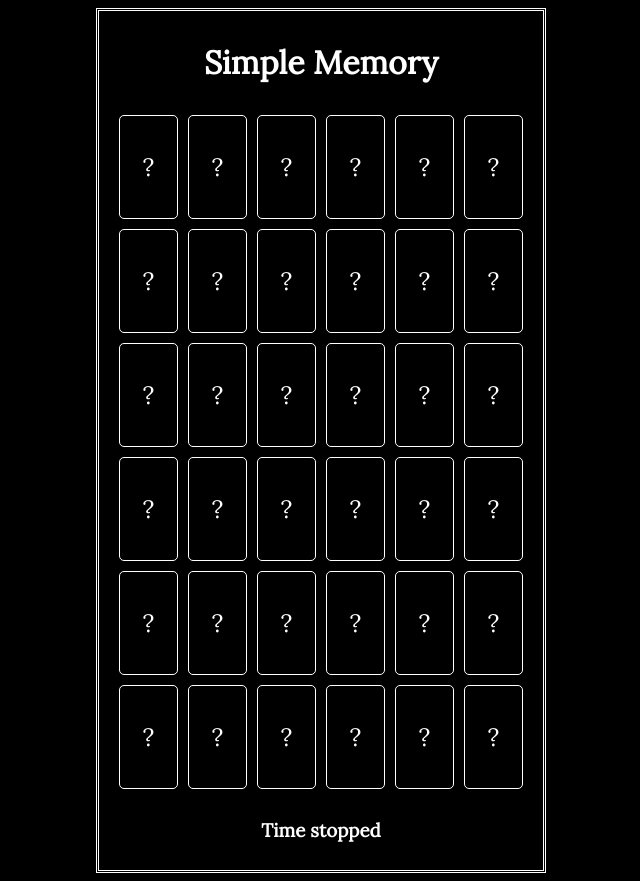
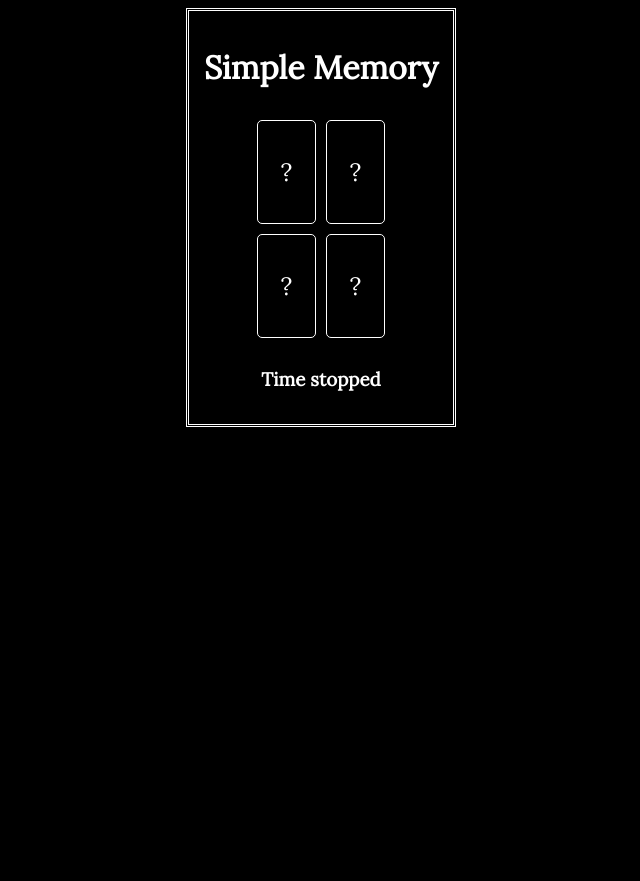
Before and after one commit to Jcuperus/simple-memory, a website with bundled scripts: page index.html in a window 1280 px wide. Shown: the whole page, without its empty margins (319-959 px from the left). After the commit the page ends 800 px from the top, so only its background shows below. Built offline with nearby package versions, Linux system fonts and the light colour scheme.

Commit message:
Memory refactor

```diff
--- a/js/main.js
+++ b/js/main.js
@@ -1,6 +1,4 @@
-import { memory } from "./modules/memory.js";
-import { timer } from "./modules/timer.js";
+import { Memory } from "./modules/memory.js";
+// import { timer } from "./modules/timer.js";
 
-memory.initialize('#memory');
-timer.initialize("#timer");
-// timer.startTimer();
+const memory = new Memory(document.querySelector("#memory"), 2);
--- a/js/modules/memory.js
+++ b/js/modules/memory.js
@@ -1,85 +1,136 @@
 import { generateAlphabetArray, shuffleArray } from "./utils.js";
 
-export const memory = (() => {
-    'use strict';
+export class Memory {
+    CARD_HIDE_DELAY = 3000;
 
-    const CARD_ACTIVE_CLASS = 'active';
-    const CARD_FOUND_CLASS = 'found'
+    tableElement;
+    gridSize;
+    cardGrid = [];
+    selectedCard;
 
-    let gridSize = 6;
-    let defaultCardSymbol = '?';
-    let memoryTable;
-    let selectedCard;
-    let letterGrid = [];
+    constructor(tableElement, gridSize) {
+        this.tableElement = tableElement;
+        this.gridSize = gridSize;
 
-    function initializeTable(letters) {
-        for (let y = 0; y < gridSize; y++) {
-            letterGrid[y] = [];
-            let row = document.createElement('tr');
-
-            for (let x = 0; x < gridSize; x++) {
-                let letter = letters.pop();
-                letterGrid[y][x] = letter;
-
-                let col = document.createElement('td');
-                col.innerText = defaultCardSymbol;
-                row.appendChild(col);
-            }
-
-            memoryTable.appendChild(row);
-        }
+        const letters = this.generateLetterList();
+        this.createCardGrid(letters);
     }
 
-    function onCardSelected() {
-        showCardLetter(this);
-
-        if (selectedCard) {
-            if (!cardsAreSame(this, selectedCard)) {
-                if (cardsMatch(this, selectedCard)) {
-                    this.classList.add(CARD_FOUND_CLASS);
-                    selectedCard.classList.add(CARD_FOUND_CLASS);
-                }
-
-                this.classList.remove(CARD_ACTIVE_CLASS);
-                selectedCard.classList.remove(CARD_ACTIVE_CLASS);
-            }
-
-            selectedCard = null;
-        } else {
-            selectedCard = this;
-        }
-
-        this.classList.add(CARD_ACTIVE_CLASS);
-    }
-
-    function showCardLetter(card) {
-        const letter = letterGrid[card.parentElement.rowIndex][card.cellIndex];
-        card.innerText = letter;
-    }
-
-    function cardsAreSame(card, otherCard) {
-        return card.parentElement.rowIndex == otherCard.parentElement.rowIndex && card.cellIndex == otherCard.cellIndex;
-    }
-
-    function cardsMatch(card, otherCard) {
-        return letterGrid[card.parentElement.rowIndex][card.cellIndex] == letterGrid[otherCard.parentElement.rowIndex][otherCard.cellIndex];
-    }
-
-    function getLetters() {
-        let letters = generateAlphabetArray(gridSize * gridSize / 2);
+    generateLetterList() {
+        let letters = generateAlphabetArray(this.gridSize * this.gridSize / 2);
         letters = letters.concat(letters);
         return shuffleArray(letters);
     }
 
-    return {
-        initialize: (selector) => {
-            memoryTable = document.querySelector(selector);
-            initializeTable(getLetters());
+    createCardGrid(letters) {
+        for (let y = 0; y < this.gridSize; y++) {
+            this.cardGrid[y] = [];
+            let row = document.createElement('tr');
 
-            const cardElements = document.querySelectorAll(selector + ' td');
-            for (let cardElement of cardElements) {
-                cardElement.addEventListener('click', onCardSelected);
+            for (let x = 0; x < this.gridSize; x++) {
+                let card = new Card(document.createElement('td'), letters.pop());
+                card.addClickHandler(this.onCardClicked.bind(this));
+                this.cardGrid[y][x] = card;
+                row.appendChild(card.getElement());
+            }
+
+            this.tableElement.appendChild(row);
+        }
+    }
+
+    onCardClicked(card) {
+        if (!card.isFound()) {
+            if (this.selectedCard) {
+                if (this.selectedCard != card) {
+                    card.show();
+
+                    if (this.selectedCard.isEqual(card)) {
+                        // Cards match
+                        this.selectedCard.markFound();
+                        card.markFound();
+                    } else {
+                        this.selectedCard.hide(this.CARD_HIDE_DELAY);
+                        card.hide(this.CARD_HIDE_DELAY);
+                    }
+
+                    this.selectedCard = null;
+                }
+            } else {
+                card.show();
+                this.selectedCard = card;
+            }
+
+            if (this.hasWon()) {
+                console.log("Congratulations. You played yourself.");
             }
         }
-    };
-})();
+    }
+
+    hasWon() {
+        for (let row of this.cardGrid) {
+            for (let card of row) {
+                if (!card.isFound()) {
+                    return false;
+                }
+            }
+        }
+
+        return true;
+    }
+}
+
+export class Card {
+    CARD_ACTIVE_CLASS = 'active';
+    CARD_FOUND_CLASS = 'found';
+
+    found = false;
+    defaultLetter = '?';
+    cardElement;
+    letter;
+
+    constructor(cardElement, letter) {
+        this.cardElement = cardElement;
+        this.letter = letter;
+        this.hide();
+    }
+
+    show() {
+        this.cardElement.classList.add(this.CARD_ACTIVE_CLASS);
+        this.cardElement.innerText = this.letter;
+    }
+
+    hide(delayTime = 0) {
+        setTimeout(() => {
+            this.cardElement.classList.remove(this.CARD_ACTIVE_CLASS);
+            this.cardElement.innerText = this.defaultLetter;
+        }, delayTime);
+    }
+
+    markFound() {
+        this.hide();
+        this.cardElement.classList.add(this.CARD_FOUND_CLASS);
+        this.found = true;
+    }
+
+    addClickHandler(eventHandler) {
+        this.cardElement.addEventListener('click', () => {
+            eventHandler(this);
+        });
+    }
+
+    isEqual(card) {
+        return card.getLetter() == this.getLetter();
+    }
+
+    isFound() {
+        return this.found;
+    }
+
+    getElement() {
+        return this.cardElement;
+    }
+
+    getLetter() {
+        return this.letter;
+    }
+}
--- a/memory.css
+++ b/memory.css
@@ -18,7 +18,7 @@ h1, h2, h3, h4, h5 {
 
 .column {
     border: 3px double #ffffff;
-    padding: 10px;
+    padding: 15px;
 }
 
 #memory {
@@ -27,6 +27,7 @@ h1, h2, h3, h4, h5 {
 }
 
 #memory td {
+    transition: all 0.2s ease-in;
     border: 1px solid #ffffff;
     border-radius: 5px;
     width: 55px;
```
Also changed, not shown: package.json (added, +17 -0 lines), 2 other files.
